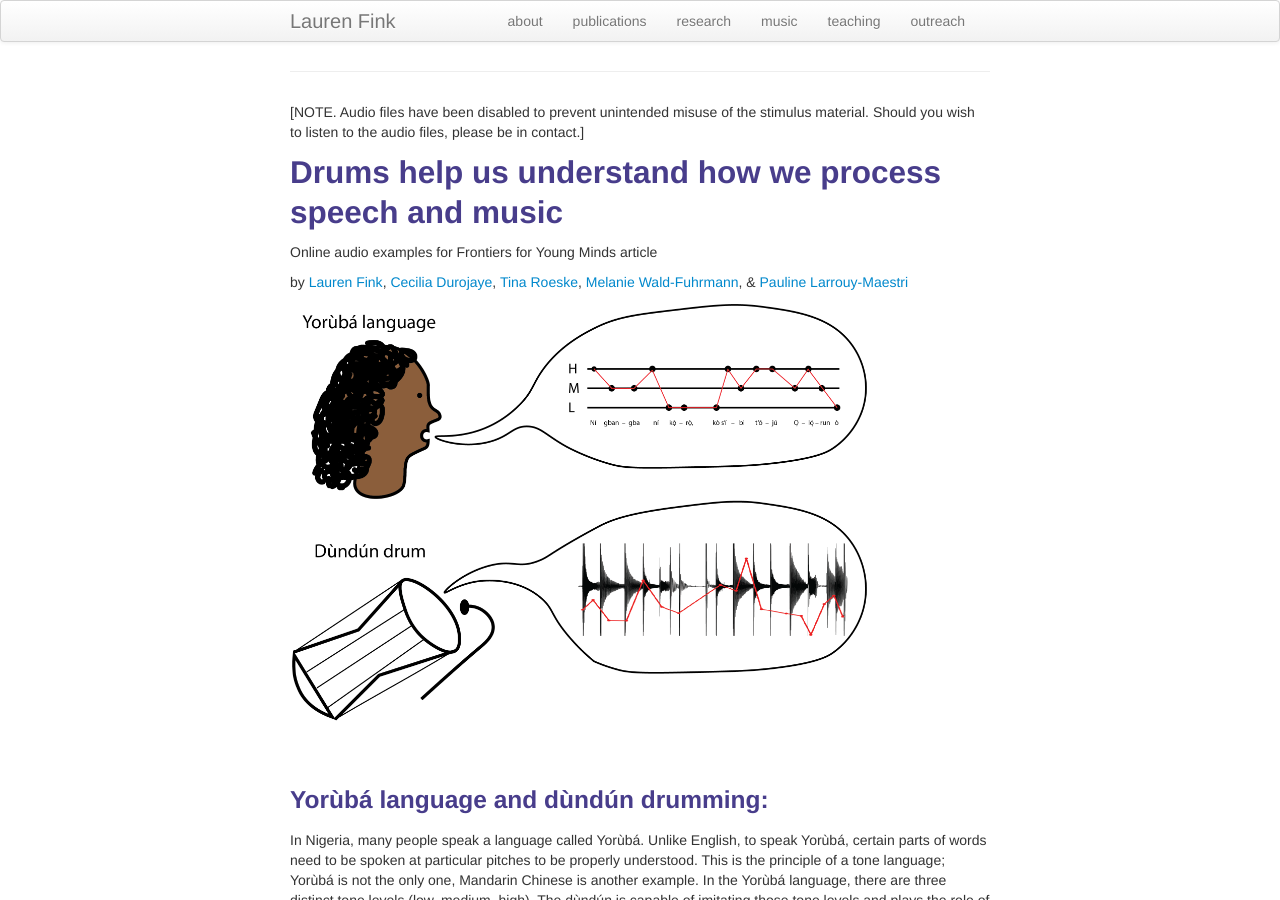
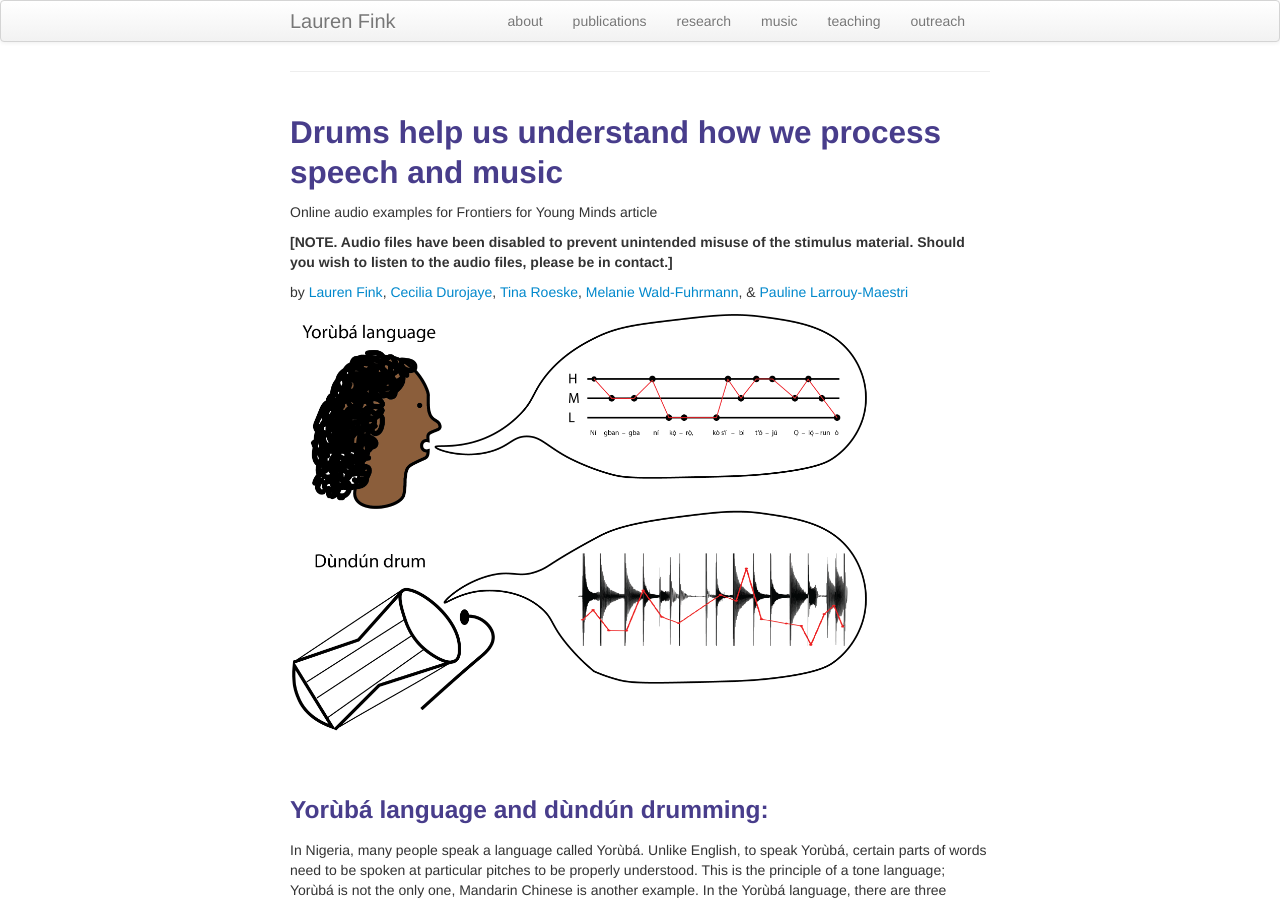
Before and after one commit to lkfink/lkfink.github.io, a Jekyll site: the page built from pages/dundunKids.md, in a window 1280 px wide and 900 px high. Built offline with Jekyll 4.4.1, drawn with Linux system fonts in a browser that asks for light colours; our own code applies the rules of GitHub Pages for plain Markdown files.

```diff
--- a/pages/dundunKids.md
+++ b/pages/dundunKids.md
@@ -9,10 +9,12 @@
   </script>
 </HEAD>
 
-[NOTE. Audio files have been disabled to prevent unintended misuse of the stimulus material. Should you wish to listen to the audio files, please be in contact.]
+
 
 ## Drums help us understand how we process speech and music
 Online audio examples for Frontiers for Young Minds article
+
+**[NOTE. Audio files have been disabled to prevent unintended misuse of the stimulus material. Should you wish to listen to the audio files, please be in contact.]**
 
 by [Lauren Fink](http://lkfink.github.io/){:target="_blank"}, [Cecilia Durojaye](https://www.news.uct.ac.za/article/-2021-02-19-winning-phd-highlights-african-indigenous-knowledge-systems){:target="_blank"}, [Tina Roeske](https://www.aesthetics.mpg.de/en/the-institute/people/tina-roeske.html){:target="_blank"}, [Melanie Wald-Fuhrmann](https://www.aesthetics.mpg.de/en/the-institute/people/melanie-wald-fuhrmann.html){:target="_blank"}, & [Pauline Larrouy-Maestri](https://www.aesthetics.mpg.de/en/the-institute/people/pauline-larrouy-maestri.html){:target="_blank"}
 
```
